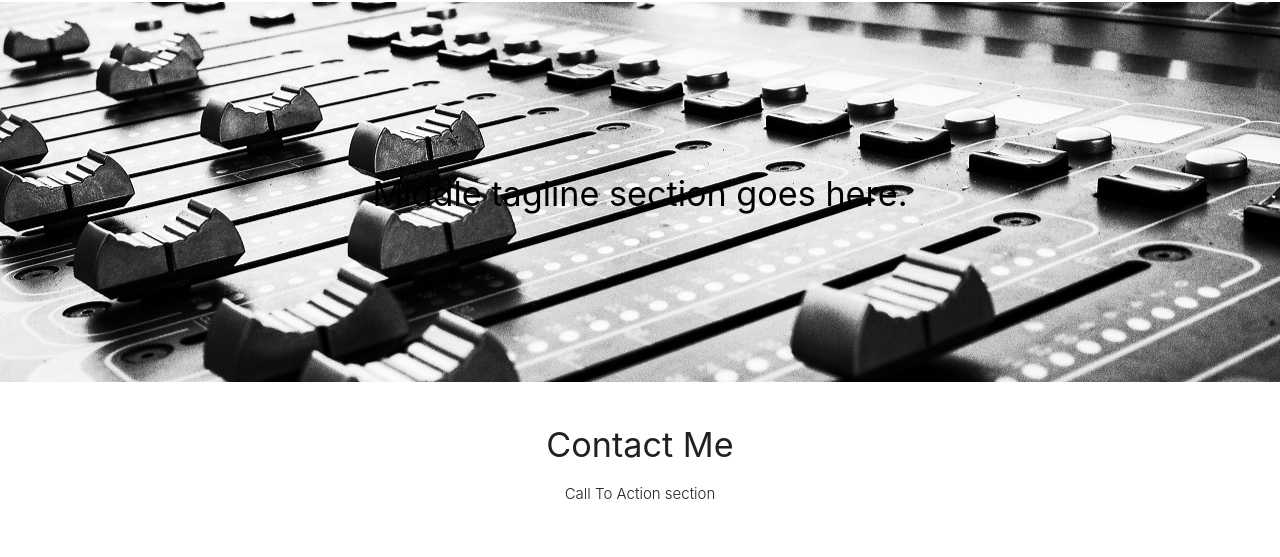
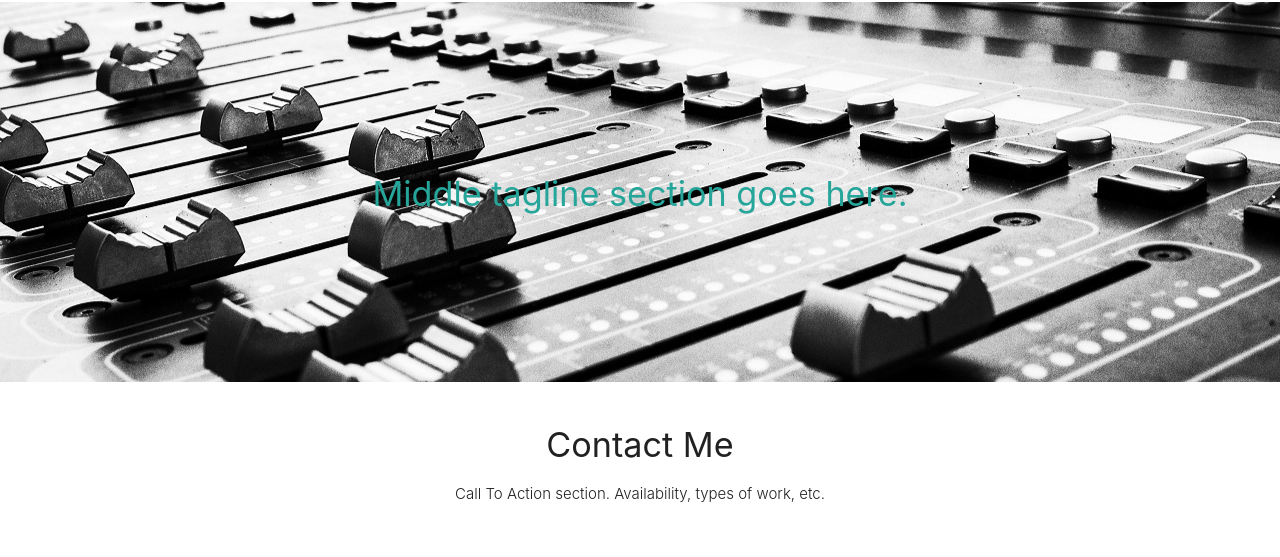
Before and after one commit to jrrlokken/materialize-demo, a plain HTML site: page index.html in a window 1280 px wide. Shown: the part 1000-1557 px from the top of the page. Drawn offline with nearby package versions, Linux system fonts and the light colour scheme.

Commit message:
Small tweaks

```diff
--- a/index.html
+++ b/index.html
@@ -3,7 +3,7 @@
 <head>
   <meta http-equiv="Content-Type" content="text/html; charset=UTF-8"/>
   <meta name="viewport" content="width=device-width, initial-scale=1"/>
-  <title>Joshua Lokken - Materialize</title>
+  <title>Joshua Lokken - Materialize Demo</title>
 
   <link href="https://fonts.googleapis.com/css?family=Roboto&display=swap" rel="stylesheet">
   <!-- CSS  -->
@@ -85,7 +85,7 @@
     <div class="section no-pad-bot">
       <div class="container">
         <div class="row center">
-          <h4 class="header col s12 black-text">Middle tagline section goes here.</h4>
+          <h4 class="header col s12 teal-text text-lighten-1">Middle tagline section goes here.</h4>
         </div>
       </div>
     </div>
@@ -99,7 +99,7 @@
         <div class="col s12 center">
           <h3><i class="mdi-content-send brown-text"></i></h3>
           <h4>Contact Me</h4>
-          <p class="center-align light">Call To Action section</p>
+          <p class="center-align light">Call To Action section. Availability, types of work, etc.</p>
         </div>
       </div>
 
```
